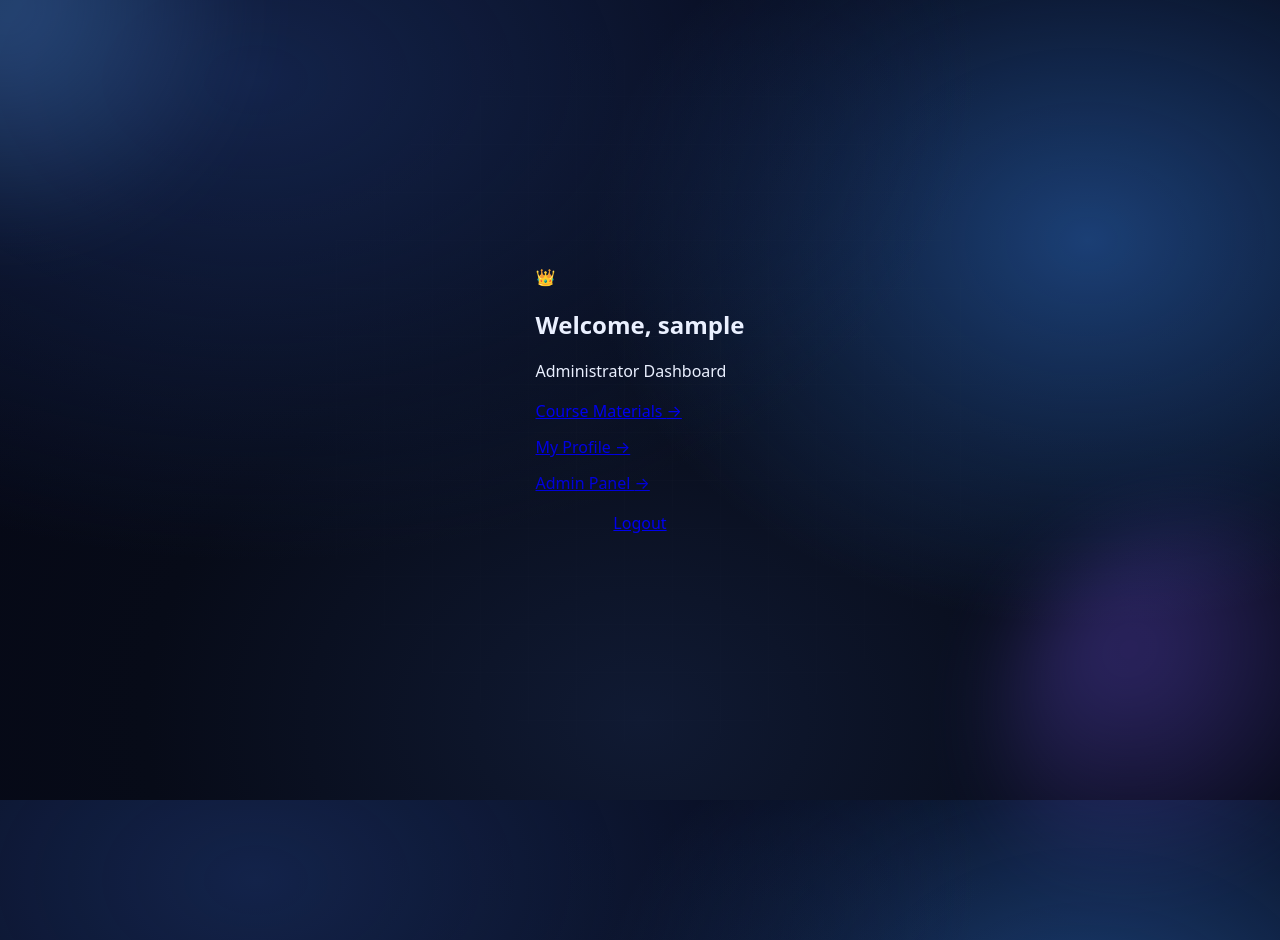
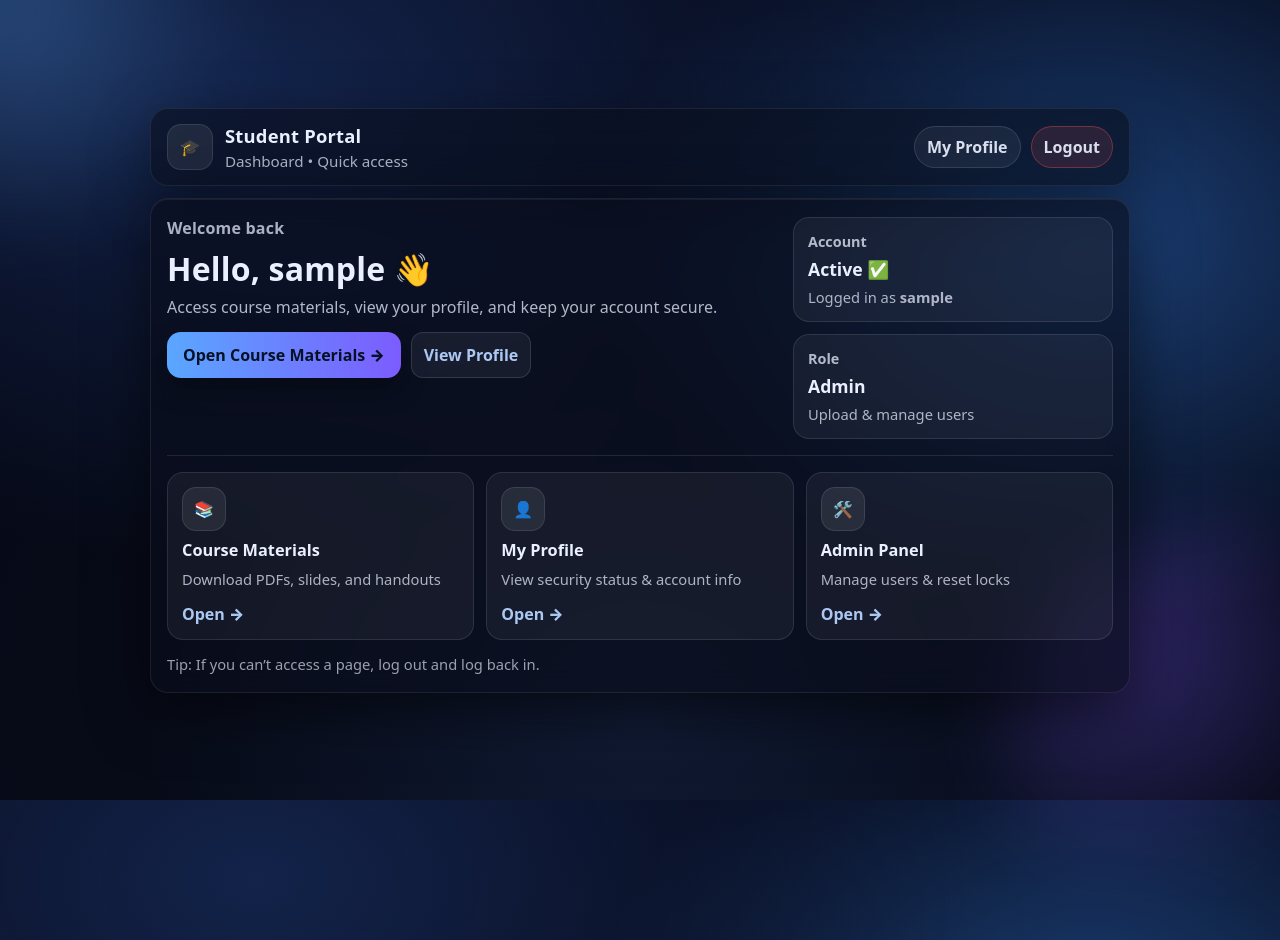
Before and after one commit to EnglishEdu28/TheEngEdu28, a Flask app: page /dashboard in a window 1280 px wide; the page is wider, and only the part inside the window is pictured. Run offline with Flask 3, Linux system fonts and the light colour scheme; the visitor is signed in with stand-in values (Sample User, id 1); parts of the project's set-up code (start-up, migrations or seed data) failed here and were passed over; some libraries are stand-ins or nearby versions.

Commit message:
Update dashboard.html

```diff
--- a/templates/dashboard.html
+++ b/templates/dashboard.html
@@ -1,43 +1,109 @@
 <!DOCTYPE html>
 <html lang="en">
 <head>
-  <meta charset="UTF-8">
+  <meta charset="UTF-8" />
+  <meta name="viewport" content="width=device-width, initial-scale=1.0" />
   <title>Dashboard</title>
-  <meta name="viewport" content="width=device-width, initial-scale=1.0">
   <link rel="stylesheet" href="{{ url_for('static', filename='style.css') }}">
 </head>
 <body>
+  <main class="page">
+    <section class="shell" style="max-width: 980px;">
+      <!-- Topbar -->
+      <header class="topbar">
+        <div class="topbar-left">
+          <div class="appmark" aria-hidden="true">🎓</div>
+          <div>
+            <div class="topbar-title">Student Portal</div>
+            <div class="topbar-sub">Dashboard • Quick access</div>
+          </div>
+        </div>
 
-<main class="page">
-  <section class="auth-card" style="max-width: 900px;">
+        <div class="topbar-right">
+          <a class="chip" href="{{ url_for('profile') }}">My Profile</a>
+          <a class="chip chip-danger" href="{{ url_for('logout') }}">Logout</a>
+        </div>
+      </header>
 
-    <header class="auth-header">
-      <div class="logo-badge">
-        {% if session.get("is_admin") %}👑{% else %}🎓{% endif %}
-      </div>
-      <h1>Welcome, {{ username }}</h1>
-      <p>{% if session.get("is_admin") %}Administrator{% else %}Student{% endif %} Dashboard</p>
-    </header>
+      <!-- Main card -->
+      <section class="card">
+        <div class="dash-hero">
+          <div>
+            <div class="dash-kicker">Welcome back</div>
+            <h1 class="dash-title">Hello, {{ username }} 👋</h1>
+            <p class="dash-sub">
+              Access course materials, view your profile, and keep your account secure.
+            </p>
 
-    <div style="display:grid; gap:14px; margin-top:18px;">
-      <a href="{{ url_for('files') }}" class="btn">Course Materials <span class="btn-arrow">→</span></a>
-      <a href="{{ url_for('profile') }}" class="btn" style="filter: brightness(0.95);">My Profile <span class="btn-arrow">→</span></a>
+            <div class="dash-actions">
+              <a class="btn-primary" href="{{ url_for('files') }}">Open Course Materials →</a>
+              <a class="btn-link" href="{{ url_for('profile') }}">View Profile</a>
+            </div>
+          </div>
 
-      {% if session.get("is_admin") %}
-        <a href="{{ url_for('admin_panel') }}" class="btn" style="filter: brightness(0.92);">Admin Panel <span class="btn-arrow">→</span></a>
-      {% endif %}
-    </div>
+          <div class="dash-stats">
+            <div class="stat">
+              <div class="stat-title">Account</div>
+              <div class="stat-value">Active ✅</div>
+              <div class="stat-sub">Logged in as <b>{{ username }}</b></div>
+            </div>
 
-    <div style="margin-top:18px; text-align:center;">
-      <a href="{{ url_for('logout') }}" class="link">Logout</a>
-    </div>
+            <div class="stat">
+              <div class="stat-title">Role</div>
+              {% if session.get("is_admin") %}
+                <div class="stat-value">Admin</div>
+                <div class="stat-sub">Upload & manage users</div>
+              {% else %}
+                <div class="stat-value">Student</div>
+                <div class="stat-sub">Download materials</div>
+              {% endif %}
+            </div>
+          </div>
+        </div>
 
-  </section>
+        <hr class="rule" />
 
-  <div class="bg-orb orb-1"></div>
-  <div class="bg-orb orb-2"></div>
-  <div class="bg-grid"></div>
-</main>
+        <div class="grid-3">
+          <a class="tile" href="{{ url_for('files') }}">
+            <div class="tile-ico" aria-hidden="true">📚</div>
+            <div class="tile-title">Course Materials</div>
+            <div class="tile-sub">Download PDFs, slides, and handouts</div>
+            <div class="tile-go">Open →</div>
+          </a>
 
+          <a class="tile" href="{{ url_for('profile') }}">
+            <div class="tile-ico" aria-hidden="true">👤</div>
+            <div class="tile-title">My Profile</div>
+            <div class="tile-sub">View security status & account info</div>
+            <div class="tile-go">Open →</div>
+          </a>
+
+          {% if session.get("is_admin") %}
+            <a class="tile" href="{{ url_for('admin_panel') }}">
+              <div class="tile-ico" aria-hidden="true">🛠️</div>
+              <div class="tile-title">Admin Panel</div>
+              <div class="tile-sub">Manage users & reset locks</div>
+              <div class="tile-go">Open →</div>
+            </a>
+          {% else %}
+            <a class="tile" href="{{ url_for('logout') }}">
+              <div class="tile-ico" aria-hidden="true">🚪</div>
+              <div class="tile-title">Logout</div>
+              <div class="tile-sub">Sign out of your account safely</div>
+              <div class="tile-go">Logout →</div>
+            </a>
+          {% endif %}
+        </div>
+
+        <div class="footnote">
+          Tip: If you can’t access a page, log out and log back in.
+        </div>
+      </section>
+    </section>
+
+    <div class="bg-orb orb-1" aria-hidden="true"></div>
+    <div class="bg-orb orb-2" aria-hidden="true"></div>
+    <div class="bg-grid" aria-hidden="true"></div>
+  </main>
 </body>
 </html>
```
